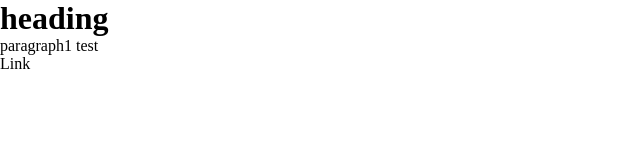
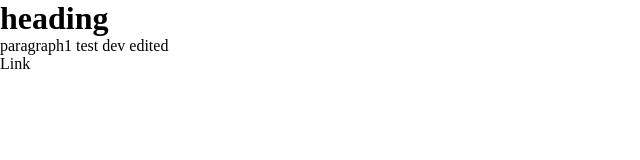
Before and after one commit to huyphampv/sonic-jive, a plain HTML site: page index.html in a window 1280 px wide. Shown: the full height of the page, 0-640 px from the left. Drawn offline with Linux system fonts and the light colour scheme.

Commit message:
dev test

```diff
--- a/index.html
+++ b/index.html
@@ -8,7 +8,7 @@
   </head>
   <body>
     <h1>heading</h1>
-    <p>paragraph1 test</p>
+    <p>paragraph1 test dev edited</p>
     <div>
       <a>Link</a>
     </div>
```
